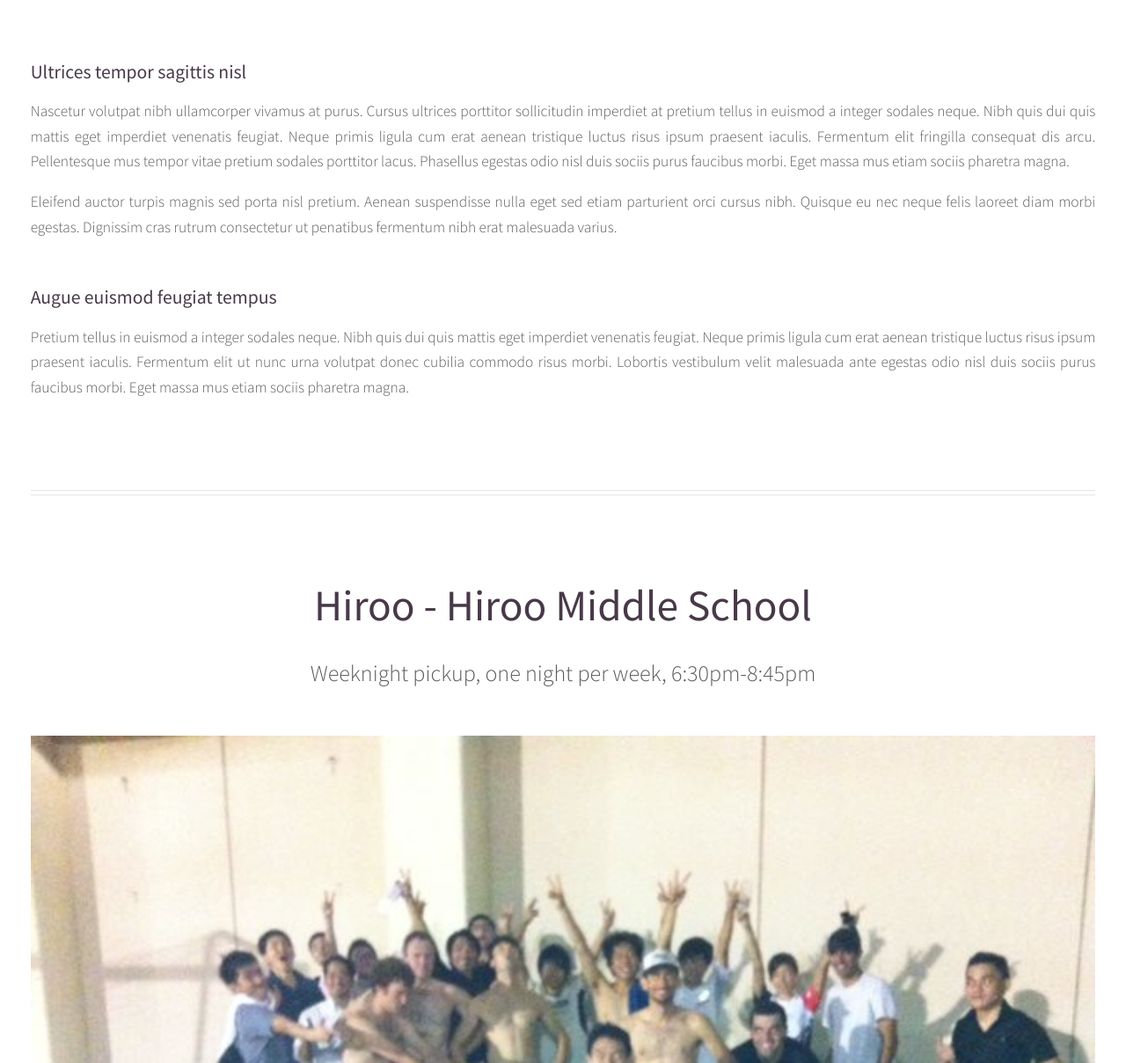
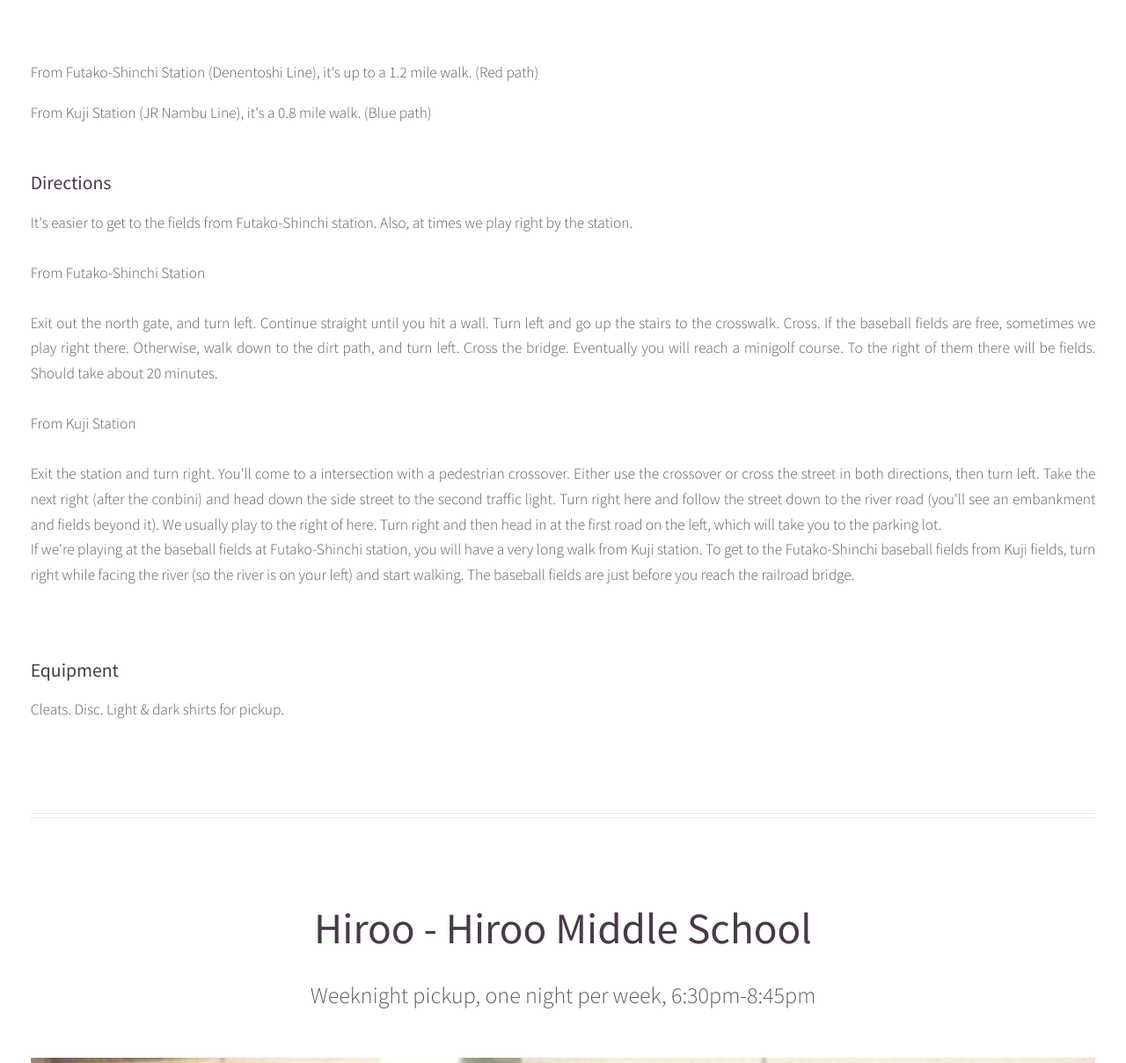
Before and after one commit to weissazool/weissazool.github.io, a Jekyll site: the page built from fields/index.html, in a window 1280 px wide and 1400 px high, scrolled down 1900 px. Shown: the part 192-1400 px from the top of the window at 88% size. Built offline with Jekyll 4.4.1, drawn with Linux system fonts in a browser that asks for light colours; Markdown is read by kramdown in place of the engine named in the settings; some of the changed text lies outside the part shown.

Commit message:
Add in fields data. Jump to contact section of page.

```diff
--- a/_data/fields.yaml
+++ b/_data/fields.yaml
@@ -17,41 +17,43 @@
       link: "http://maps.google.com/maps/ms?ie=UTF8&amp;hl=en&amp;om=0&amp;t=h&amp;s=AARTsJp-v0qlFejVlPMmcPRqz72DEuHgYA&amp;msa=0&amp;msid=103499737060840197423.000440430925d2594b97a&amp;ll=35.611674,139.607434&amp;spn=0.011862,0.032616&amp;z=15&amp;output=embed"
       #   <iframe marginheight="0" marginwidth="0" src="http://maps.google.com/maps/ms?ie=UTF8&amp;hl=en&amp;om=0&amp;t=h&amp;s=AARTsJp-v0qlFejVlPMmcPRqz72DEuHgYA&amp;msa=0&amp;msid=103499737060840197423.000440430925d2594b97a&amp;ll=35.611674,139.607434&amp;spn=0.011862,0.032616&amp;z=15&amp;output=embed" frameborder="0" height="340" scrolling="no" width="760">
       #   <a href="http://maps.google.com/maps/ms?ie=UTF8&amp;hl=en&amp;om=0&amp;t=h&amp;msa=0&amp;msid=103499737060840197423.000440430925d2594b97a&amp;ll=35.611674,139.607434&amp;spn=0.011862,0.032616&amp;z=15&amp;source=embed" style="color:#0000FF;text-align:left">View Larger Map</a>
-      description: >
-        "From Futako-Shinchi Station (Denentoshi Line), it's up to a 1.2 mile walk.
-         (Red path)"
-        "From Kuji Station (JR Nambu Line), it's a 0.8 mile walk. (Blue path)"
+      description:
+        - >
+          From Futako-Shinchi Station (Denentoshi Line), it's up to a 1.2 mile walk.
+          (Red path)
+        - >
+          From Kuji Station (JR Nambu Line), it's a 0.8 mile walk. (Blue path)
 
   directions: >
-    "It's easier to get to the fields from Futako-Shinchi station.
-     Also, at times we play right by the station."
+    It's easier to get to the fields from Futako-Shinchi station.
+    Also, at times we play right by the station.<br><br>
 
-    "From Futako-Shinchi Station"
+    From Futako-Shinchi Station<br><br>
 
-    "Exit out the north gate, and turn left. Continue straight until you
-     hit a wall. Turn left and go up the stairs to the crosswalk. Cross.
-     If the baseball fields are free, sometimes we play right there.
-     Otherwise, walk down to the dirt path, and turn left. Cross the bridge.
-     Eventually you will reach a minigolf course. To the right of them
-     there will be fields. Should take about 20 minutes."
+    Exit out the north gate, and turn left. Continue straight until you
+    hit a wall. Turn left and go up the stairs to the crosswalk. Cross.
+    If the baseball fields are free, sometimes we play right there.
+    Otherwise, walk down to the dirt path, and turn left. Cross the bridge.
+    Eventually you will reach a minigolf course. To the right of them
+    there will be fields. Should take about 20 minutes.<br><br>
 
-    "From Kuji Station"
+    From Kuji Station<br><br>
 
-    "Exit the station and turn right. You'll come to a intersection with
-     a pedestrian crossover. Either use the crossover or cross the street
-     in both directions, then turn left. Take the next right (after the
-     conbini) and head down the side street to the second traffic light.
-     Turn right here and follow the street down to the river road (you'll
-     see an embankment and fields beyond it). We usually play to the right
-     of here. Turn right and then head in at the first road on the left,
-     which will take you to the parking lot."
+    Exit the station and turn right. You'll come to a intersection with
+    a pedestrian crossover. Either use the crossover or cross the street
+    in both directions, then turn left. Take the next right (after the
+    conbini) and head down the side street to the second traffic light.
+    Turn right here and follow the street down to the river road (you'll
+    see an embankment and fields beyond it). We usually play to the right
+    of here. Turn right and then head in at the first road on the left,
+    which will take you to the parking lot.<br>
 
-    "If we're playing at the baseball fields at Futako-Shinchi station,
-     you will have a very long walk from Kuji station. To get to the
-     Futako-Shinchi baseball fields from Kuji fields, turn right while
-     facing the river (so the river is on your left) and start walking.
-     The baseball fields are just before you reach the railroad bridge."
-  equipment: ""
+    If we're playing at the baseball fields at Futako-Shinchi station,
+    you will have a very long walk from Kuji station. To get to the
+    Futako-Shinchi baseball fields from Kuji fields, turn right while
+    facing the river (so the river is on your left) and start walking.
+    The baseball fields are just before you reach the railroad bridge.<br><br>
+  equipment: Cleats. Disc. Light & dark shirts for pickup.
 
 - title: Hiroo
   subtitle: Hiroo Middle School
@@ -69,20 +71,26 @@
     - title: "Getting to the field from Ebisu station"
       link: "https://mapsengine.google.com/map/u/0/embed?mid=ziA9ESwtCZL4.kh1OfSzyXD60"
       # <iframe src="https://mapsengine.google.com/map/u/0/embed?mid=ziA9ESwtCZL4.kh1OfSzyXD60" width="640" height="480"></iframe>
-      description: "Best exits: JR west exit or Hibiya line exit 2."
+      description:
+        - >
+          Best exits: JR west exit or Hibiya line exit 2.
     - title: "Getting to the field from Shibuya station"
       link: "https://mapsengine.google.com/map/u/0/embed?mid=ziA9ESwtCZL4.kp65hVhrLas0"
       # <iframe src="https://mapsengine.google.com/map/u/0/embed?mid=ziA9ESwtCZL4.kp65hVhrLas0" width="640" height="480"></iframe>
-      description: "Best exit: JR east exit."
+      description:
+        - >
+          Best exit: JR east exit.
     - title: "Getting to the field from Hiroo station"
       link: "https://mapsengine.google.com/map/u/0/embed?mid=ziA9ESwtCZL4.kNhni1cPxOTw"
       # <iframe src="https://mapsengine.google.com/map/u/0/embed?mid=ziA9ESwtCZL4.kNhni1cPxOTw" width="640" height="480"></iframe>
-      description: "Best exit: exit 3."
+      description:
+        - >
+          Best exit: exit 3.
 
   directions: >
     Hiroo Jr. High School is conveniently located near Ebisu, Shibuya,
     and Hiroo stations. The field is easiest to find from Ebisu station.
   equipment: >
-    "Please bring trainers/tennis shoes only. Cleats are not allowed on
-     Hiroo field."
-    "Also bring a white and a dark shirt."
+    Please bring trainers/tennis shoes only. Cleats are not allowed on
+    Hiroo field.<br>
+    Also bring a white and a dark shirt.
--- a/_layouts/default.html
+++ b/_layouts/default.html
@@ -64,7 +64,7 @@
 								<li><a href="/#banner">Who</a></li>
 								<li><a href="/fields/">Play</a></li>
 								<li><a href="/gallery/">Gallery</a></li>
-								<li><a href="no-sidebar.html">Contact</a></li>
+								<li><a href="#contact">Contact</a></li>
 							</ul>
 						</nav>
 
@@ -73,22 +73,32 @@
 
           {{ content }}
 
-          <div class="footer">
-            <div class="contact">
-              <p>
-                Your Name<br />
-                What You Are<br />
-                you@example.com
-              </p>
-            </div>
-            <div class="contact">
-              <p>
-                <a href="https://github.com/yourusername">github.com/yourusername</a><br />
-                <a href="https://twitter.com/yourusername">twitter.com/yourusername</a><br />
-              </p>
+  		<!-- Footer -->
+  			<div id="footer">
+  				<div class="container">
+  					<div class="row">
+              <div class="12u">
+
+  							<!-- Contact -->
+  								<section class="contact">
+  									<header>
+                      <h3>
+                        <a href="https://www.facebook.com/groups/tokyoultimate/">facebook.com/groups/tokyoultimate/</a><br />
+                      </h3>
+  									</header>
+                    <p>
+                      Contact us at
+                      somethingsomething@iku-ultimate.org
+                    </p>
+                    <footer>
+                      <a id="contact"></a>
+                    </footer>
+                  </section>
+
             </div>
           </div>
         </div>
+      </div>
 
     </body>
 </html>
--- a/fields/index.html
+++ b/fields/index.html
@@ -31,35 +31,24 @@ category: fields
                 <h3>{{ map.title }}</h3>
               </header>
               <iframe src="{{ map.link }}" height=600 class="image featured"></iframe>
+              {% for p in map.description %}
+                <p>{{ p }}</p>
+              {% endfor %}
             </section>
             {% endfor %}
   					<section>
-  						<header>
-  							<h3>Ultrices tempor sagittis nisl</h3>
-  						</header>
+              <header><h3>Directions</h3></header>
   						<p>
-  							Nascetur volutpat nibh ullamcorper vivamus at purus. Cursus ultrices porttitor sollicitudin imperdiet
-  							at pretium tellus in euismod a integer sodales neque. Nibh quis dui quis mattis eget imperdiet venenatis
-  							feugiat. Neque primis ligula cum erat aenean tristique luctus risus ipsum praesent iaculis. Fermentum elit
-  							fringilla consequat dis arcu. Pellentesque mus tempor vitae pretium sodales porttitor lacus. Phasellus
-  							egestas odio nisl duis sociis purus faucibus morbi. Eget massa mus etiam sociis pharetra magna.
-  						</p>
-  						<p>
-  							Eleifend auctor turpis magnis sed porta nisl pretium. Aenean suspendisse nulla eget sed etiam parturient
-  							orci cursus nibh. Quisque eu nec neque felis laoreet diam morbi egestas. Dignissim cras rutrum consectetur
-  							ut penatibus fermentum nibh erat malesuada varius.
+                {{ field.directions }}
   						</p>
   					</section>
   					<section>
   						<header>
-  							<h3>Augue euismod feugiat tempus</h3>
+  							<h3>Equipment</h3>
   						</header>
   						<p>
-  							Pretium tellus in euismod a integer sodales neque. Nibh quis dui quis mattis eget imperdiet venenatis
-  							feugiat. Neque primis ligula cum erat aenean tristique luctus risus ipsum praesent iaculis. Fermentum elit
-  							ut nunc urna volutpat donec cubilia commodo risus morbi. Lobortis vestibulum velit malesuada ante
-  							egestas odio nisl duis sociis purus faucibus morbi. Eget massa mus etiam sociis pharetra magna.
-  						</p>
+                {{ field.equipment }}
+              </p>
   					</section>
   				</article>
   			</div>
```
